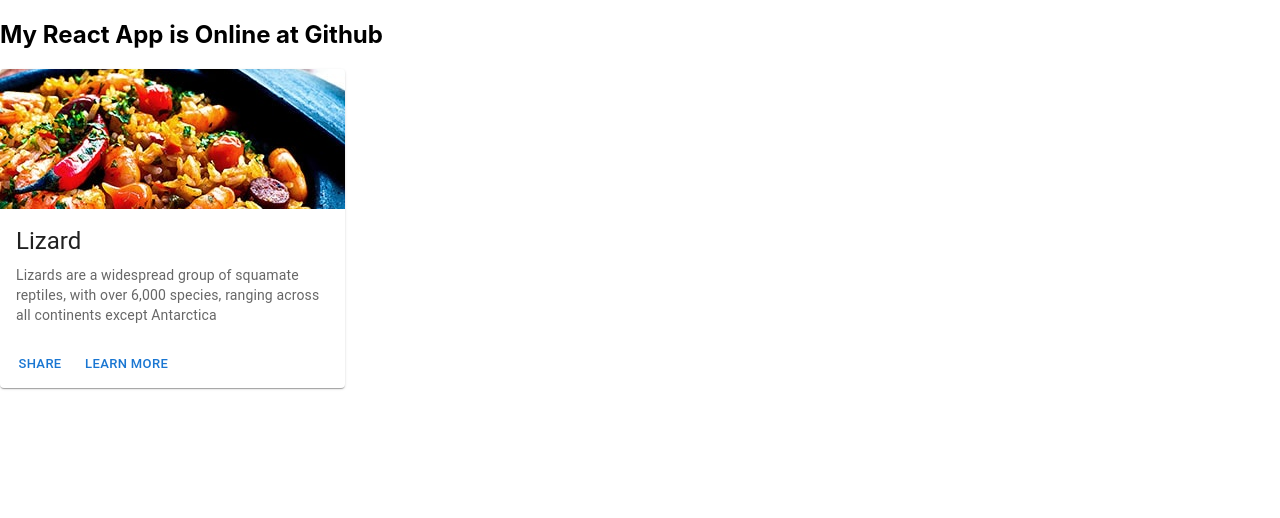
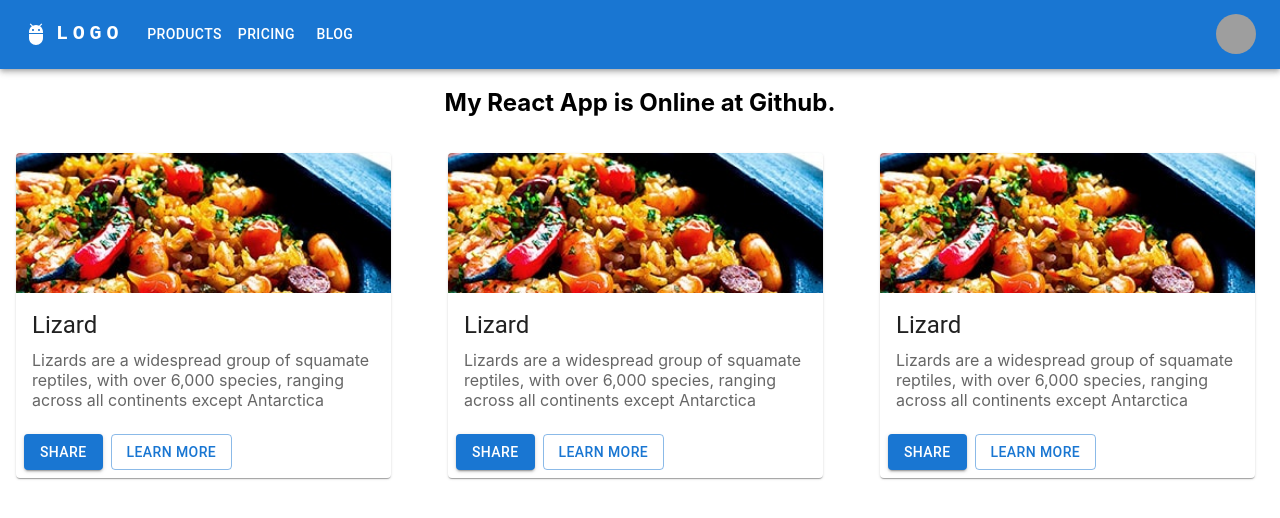
Before and after one commit to codesproject/kontect, a React (Create React App) app: page / in a window 1280 px wide. Shown: the top 518 px of the page. Built offline with nearby package versions, Linux system fonts and the light colour scheme; grey boxes are pictures that could not be loaded.

Commit message:
card update

```diff
--- a/package.json
+++ b/package.json
@@ -6,6 +6,7 @@
   "dependencies": {
     "@emotion/react": "^11.9.0",
     "@emotion/styled": "^11.8.1",
+    "@mui/icons-material": "^5.6.2",
     "@mui/material": "^5.6.4",
     "@testing-library/jest-dom": "^5.16.4",
     "@testing-library/react": "^13.2.0",
--- a/src/App.js
+++ b/src/App.js
@@ -1,13 +1,43 @@
-import './App.css';
-import Cont from './cont';
+import { React } from "react";
+import "./App.css";
+import Appbar from "./Appbar";
+import Cont from "./cont";
 
-
+import Box from "@mui/material/Box";
+import Grid from "@mui/material/Grid";
 
 function App() {
   return (
     <div>
-      <h2>My React App is Online at Github</h2>
-      <Cont />
+      <Appbar />
+      <Box maxWidth="xl"
+        sx={{
+          flexGrow: 1,
+          display: {
+            md: "flex",
+            flexDirection: 'column',
+            alignItems: "center",
+          },
+          m: 'auto',
+        }}
+      >
+        <h2>My React App is Online at Github. </h2>
+        <Grid
+          container
+          spacing={2}
+          sx={{ margin: "auto", justifyContent: "center" }}
+        >
+          <Grid item xs={4}>
+            <Cont />
+          </Grid>
+          <Grid item xs={4}>
+            <Cont />
+          </Grid>
+          <Grid item xs={4}>
+            <Cont />
+          </Grid>
+        </Grid>
+      </Box>
     </div>
   );
 }
--- /dev/null
+++ b/src/Appbar.js
@@ -0,0 +1,164 @@
+import { useState } from 'react';
+
+import AppBar from '@mui/material/AppBar';
+import Box from '@mui/material/Box';
+import Toolbar from '@mui/material/Toolbar';
+import IconButton from '@mui/material/IconButton';
+import Typography from '@mui/material/Typography';
+import Menu from '@mui/material/Menu';
+import MenuIcon from '@mui/icons-material/Menu';
+import Container from '@mui/material/Container';
+import Avatar from '@mui/material/Avatar';
+import Button from '@mui/material/Button';
+import Tooltip from '@mui/material/Tooltip';
+import MenuItem from '@mui/material/MenuItem';
+import AdbIcon from '@mui/icons-material/Adb';
+
+const pages = ['Products', 'Pricing', 'Blog'];
+const settings = ['Profile', 'Account', 'Dashboard', 'Logout'];
+
+function Appbar() {
+    const [anchorElNav, setAnchorElNav] = useState(null);
+  const [anchorElUser, setAnchorElUser] = useState(null);
+
+  const handleOpenNavMenu = (event) => {
+    setAnchorElNav(event.currentTarget);
+  };
+  const handleOpenUserMenu = (event) => {
+    setAnchorElUser(event.currentTarget);
+  };
+
+  const handleCloseNavMenu = () => {
+    setAnchorElNav(null);
+  };
+
+  const handleCloseUserMenu = () => {
+    setAnchorElUser(null);
+  };
+return (
+    <AppBar position="static">
+    <Container maxWidth="xl">
+      <Toolbar disableGutters>
+        <AdbIcon sx={{ display: { xs: 'none', md: 'flex' }, mr: 1 }} />
+        <Typography
+          variant="h6"
+          noWrap
+          component="a"
+          href="/"
+          sx={{
+            mr: 2,
+            display: { xs: 'none', md: 'flex' },
+            fontFamily: 'monospace',
+            fontWeight: 700,
+            letterSpacing: '.3rem',
+            color: 'inherit',
+            textDecoration: 'none',
+          }}
+        >
+          LOGO
+        </Typography>
+
+        <Box sx={{ flexGrow: 1, display: { xs: 'flex', md: 'none' } }}>
+          <IconButton
+            size="large"
+            aria-label="account of current user"
+            aria-controls="menu-appbar"
+            aria-haspopup="true"
+            onClick={handleOpenNavMenu}
+            color="inherit"
+          >
+            <MenuIcon />
+          </IconButton>
+          <Menu
+            id="menu-appbar"
+            anchorEl={anchorElNav}
+            anchorOrigin={{
+              vertical: 'bottom',
+              horizontal: 'left',
+            }}
+            keepMounted
+            transformOrigin={{
+              vertical: 'top',
+              horizontal: 'left',
+            }}
+            open={Boolean(anchorElNav)}
+            onClose={handleCloseNavMenu}
+            sx={{
+              display: { xs: 'block', md: 'none' },
+            }}
+          >
+            {pages.map((page) => (
+              <MenuItem key={page} onClick={handleCloseNavMenu}>
+                <Typography textAlign="center">{page}</Typography>
+              </MenuItem>
+            ))}
+          </Menu>
+        </Box>
+        <AdbIcon sx={{ display: { xs: 'flex', md: 'none' }, mr: 1 }} />
+        <Typography
+          variant="h5"
+          noWrap
+          component="a"
+          href=""
+          sx={{
+            mr: 2,
+            display: { xs: 'flex', md: 'none' },
+            flexGrow: 1,
+            fontFamily: 'monospace',
+            fontWeight: 700,
+            letterSpacing: '.3rem',
+            color: 'inherit',
+            textDecoration: 'none',
+          }}
+        >
+          LOGO
+        </Typography>
+        <Box sx={{ flexGrow: 1, display: { xs: 'none', md: 'flex' } }}>
+          {pages.map((page) => (
+            <Button
+              key={page}
+              onClick={handleCloseNavMenu}
+              sx={{ my: 2, color: 'white', display: 'block' }}
+            >
+              {page}
+            </Button>
+          ))}
+        </Box>
+
+        <Box sx={{ flexGrow: 0 }}>
+          <Tooltip title="Open settings">
+            <IconButton onClick={handleOpenUserMenu} sx={{ p: 0 }}>
+              <Avatar alt="Remy Sharp" src="/static/images/avatar/2.jpg" />
+            </IconButton>
+          </Tooltip>
+          <Menu
+            sx={{ mt: '45px' }}
+            id="menu-appbar"
+            anchorEl={anchorElUser}
+            anchorOrigin={{
+              vertical: 'top',
+              horizontal: 'right',
+            }}
+            keepMounted
+            transformOrigin={{
+              vertical: 'top',
+              horizontal: 'right',
+            }}
+            open={Boolean(anchorElUser)}
+            onClose={handleCloseUserMenu}
+          >
+            {settings.map((setting) => (
+              <MenuItem key={setting} onClick={handleCloseUserMenu}>
+                <Typography textAlign="center">{setting}</Typography>
+              </MenuItem>
+            ))}
+          </Menu>
+        </Box>
+      </Toolbar>
+    </Container>
+  </AppBar>
+)
+
+}
+
+export default Appbar
--- a/src/cont.js
+++ b/src/cont.js
@@ -1,38 +1,30 @@
-import img from './images/paella.jpg';
-import Card from '@mui/material/Card';
-import CardActions from '@mui/material/CardActions';
-import CardContent from '@mui/material/CardContent';
-import CardMedia from '@mui/material/CardMedia';
-import Button from '@mui/material/Button';
-import Typography from '@mui/material/Typography';
-
+import img from "./images/paella.jpg";
+import Card from "@mui/material/Card";
+import CardActions from "@mui/material/CardActions";
+import CardContent from "@mui/material/CardContent";
+import CardMedia from "@mui/material/CardMedia";
+import Button from "@mui/material/Button";
+import Typography from "@mui/material/Typography";
 
 function Cont() {
-    return (
-        <div>
-            <Card sx={{ maxWidth: 345 }}>
-      <CardMedia
-        component="img"
-        height="140"
-        image={img}
-        alt="green iguana"
-      />
+  return (
+    <Card sx={{ maxWidth: 375 }}>
+      <CardMedia component="img" height="140" image={img} alt="green iguana" />
       <CardContent>
         <Typography gutterBottom variant="h5" component="div">
           Lizard
         </Typography>
-        <Typography variant="body2" color="text.secondary">
+        <Typography variant="" color="text.secondary">
           Lizards are a widespread group of squamate reptiles, with over 6,000
           species, ranging across all continents except Antarctica
         </Typography>
       </CardContent>
       <CardActions>
-        <Button size="small">Share</Button>
-        <Button size="small">Learn More</Button>
+        <Button size="medium" variant="contained" color="primary">Share</Button>
+        <Button size="medium" variant="outlined" color="primary">Learn More</Button>
       </CardActions>
     </Card>
-        </div>
-    )
+  );
 }
 
-export default Cont
+export default Cont;
```
Also changed, not shown: 1 other file (tests, documents, lock files or other folders).
